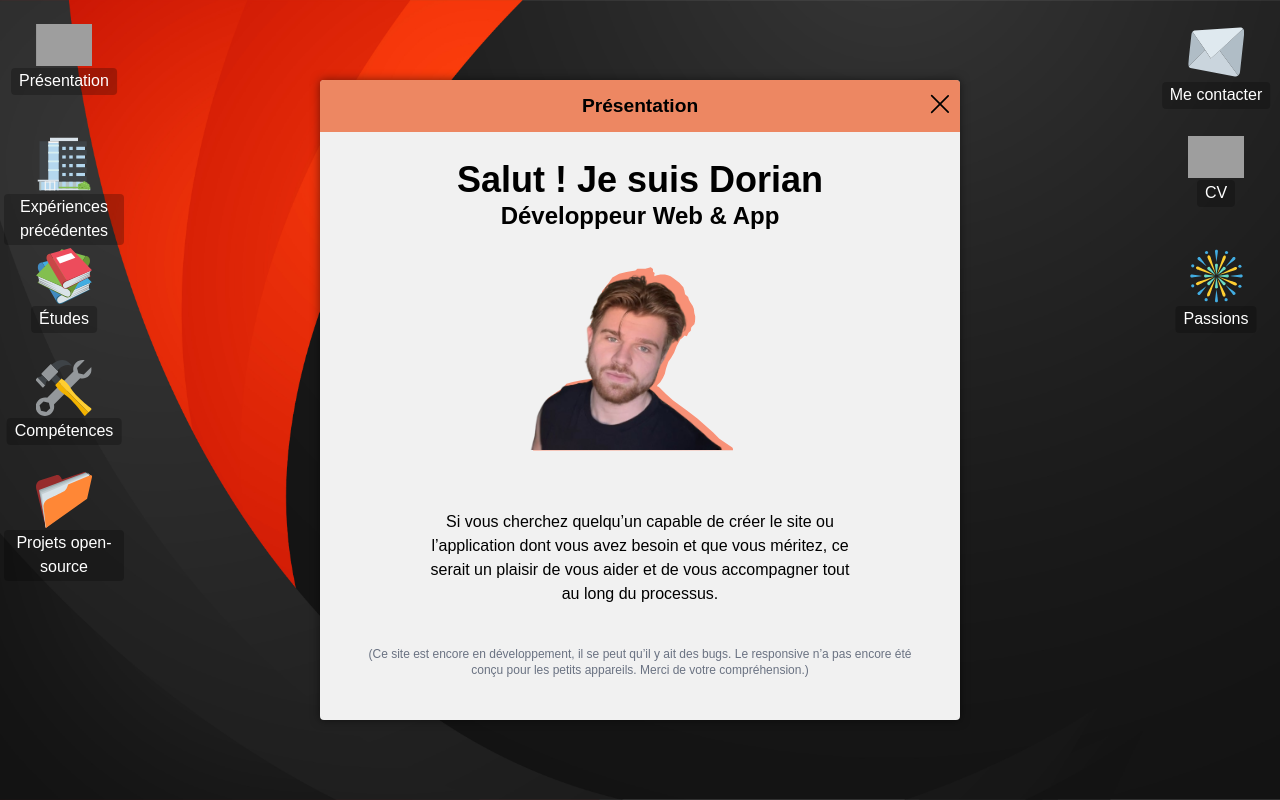
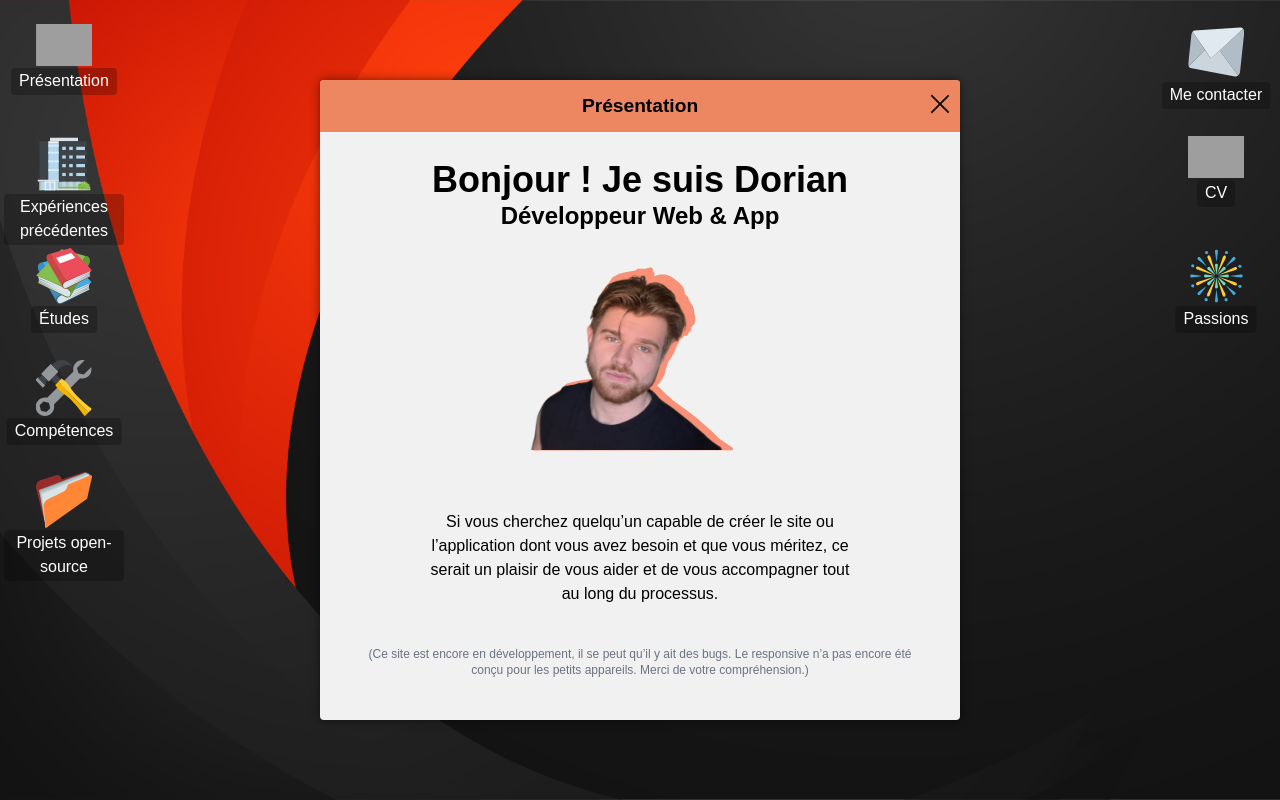
Before and after one commit to DorianDevelop/next-portfolio, a Next.js app: page / in a window 1280 px wide. Both pictures are taken after a click on the element "Présentation". Built offline with nearby package versions, Linux system fonts and the light colour scheme; grey boxes are pictures that could not be loaded.

Commit message:
Changed Salut to Bonjour in about me

```diff
--- a/components/sub-pages/about-me.tsx
+++ b/components/sub-pages/about-me.tsx
@@ -5,7 +5,7 @@ const AboutMe = () => {
     return (
         <section id="window-content">
             <div className="content">
-                <h1 className="text-4xl text-center font-bold mt-3">Salut ! Je suis Dorian</h1>
+                <h1 className="text-4xl text-center font-bold mt-3">Bonjour ! Je suis Dorian</h1>
                 <h5 className="text-2xl text-center font-bold">Développeur Web & App</h5>
                 <div className="selfie-container">
                     <svg width="202" height="350" viewBox="0 0 455 417" fill="none" xmlns="http://www.w3.org/2000/svg" className="selfie-outline">
```
